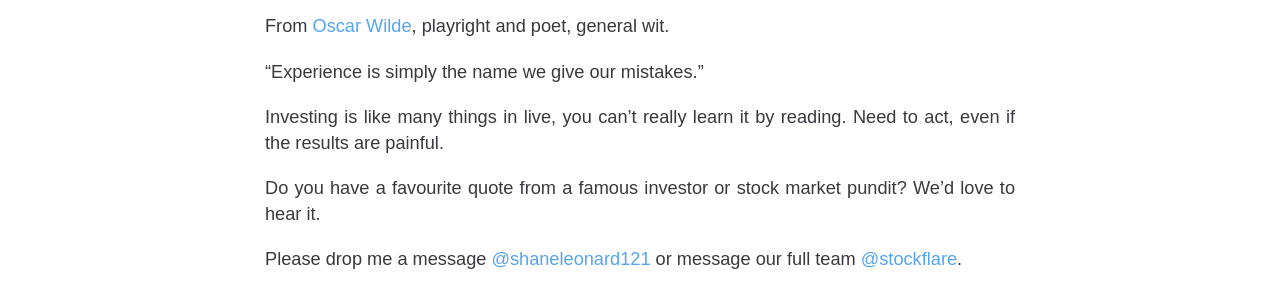
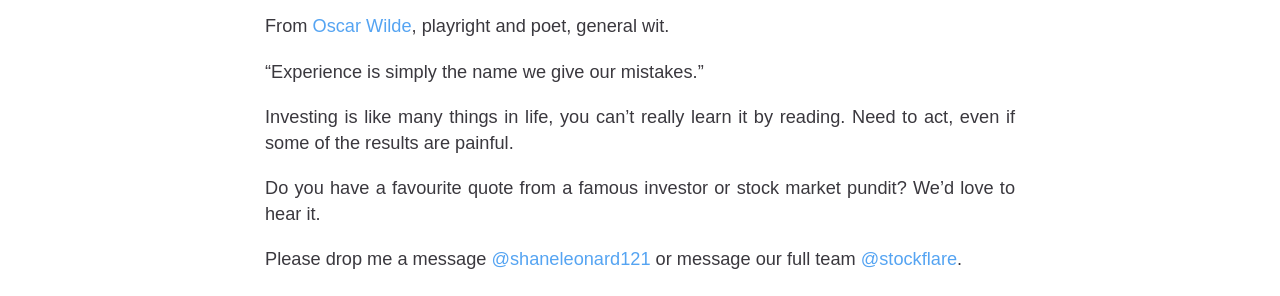
Before and after one commit to Stockflare/blog, a Jekyll site: the page built from _posts/2014-10-15-wilde-mistakes.markdown, in a window 1280 px wide and 900 px high, scrolled down 742 px. Shown: the part 153-449 px from the top of the window. Built offline with Jekyll 4.4.1, drawn with Linux system fonts in a browser that asks for light colours; nearby versions of some CDN libraries; comment, search, counter and statistics services are not loaded.

Commit message:
Wilde quote
fixed errors

```diff
--- a/_posts/2014-10-15-wilde-mistakes.markdown
+++ b/_posts/2014-10-15-wilde-mistakes.markdown
@@ -11,7 +11,7 @@
 
 "Experience is simply the name we give our mistakes."
 
-Investing is like many things in live, you can't really learn it by reading. Need to act, even if the results are painful.
+Investing is like many things in life, you can't really learn it by reading. Need to act, even if some of the results are painful.
 
 Do you have a favourite quote from a famous investor or stock market pundit? We'd love to hear it.
 
```
